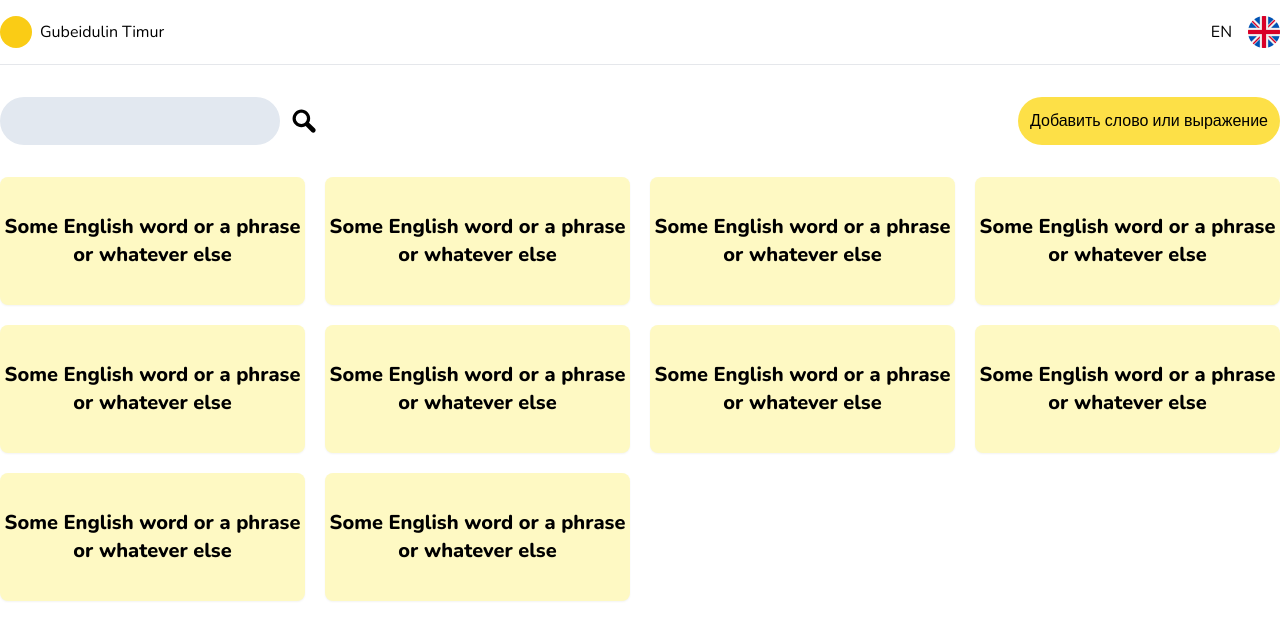
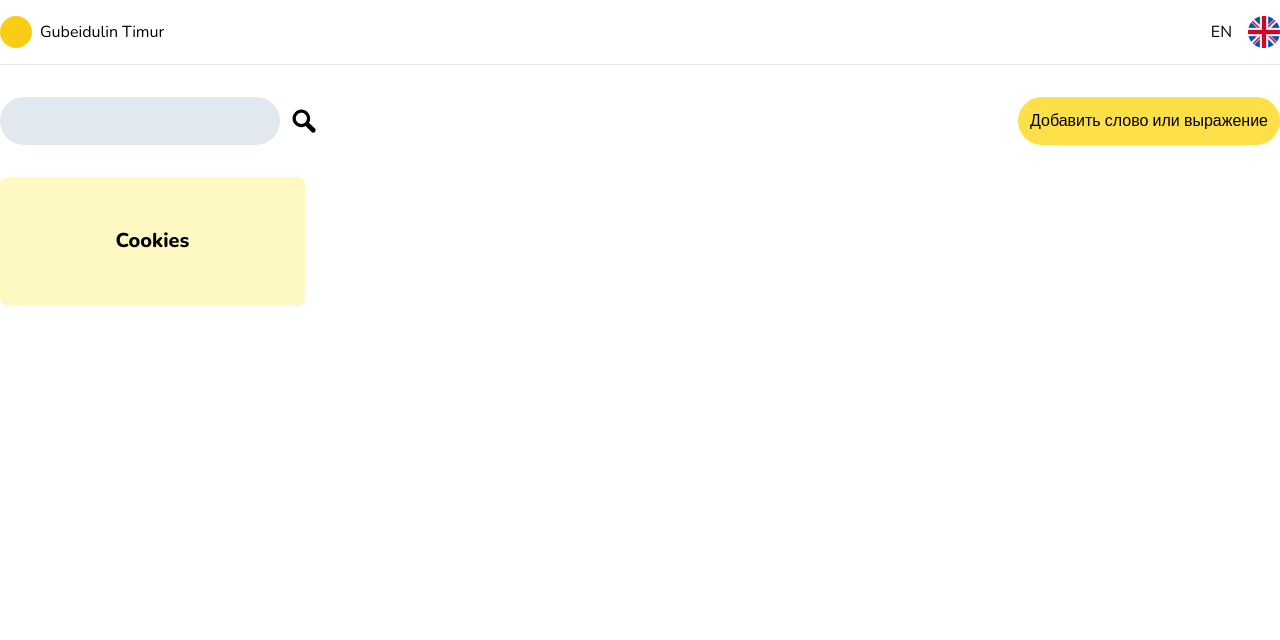
Before and after one commit to timgub3009/dict-app, a Next.js app: page / in a window 1280 px wide. Shown: the top 640 px of the page. Built offline with nearby package versions, Linux system fonts and the light colour scheme.

Commit message:
toggler on card done

```diff
--- a/next.config.js
+++ b/next.config.js
@@ -1,4 +1,8 @@
 /** @type {import('next').NextConfig} */
-const nextConfig = {}
+const nextConfig = {
+    experimental: {
+        serverActions: true,
+    }
+}
 
 module.exports = nextConfig
--- a/src/app/components/Dictionary/DictTable.tsx
+++ b/src/app/components/Dictionary/DictTable.tsx
@@ -1,42 +1,11 @@
 import { prisma } from "@/db";
-import React from "react";
+import React, { useState } from "react";
+import Word from "./Word";
 
 const DictTable = () => {
-
-// const words = await prisma.newWord.findMany()
-
   return (
     <ul className="dictionary__list mt-8 grid grid-cols-4 w-full gap-5">
-      <li className="bg-yellow-100 rounded-lg transition shadow-sm hover:shadow-lg cursor-pointer h-32 flex items-center justify-center font-extrabold text-xl text-center">
-        Some English word or a phrase or whatever else
-      </li>
-      <li className="bg-yellow-100 rounded-lg transition shadow-sm hover:shadow-lg cursor-pointer h-32 flex items-center justify-center font-extrabold text-xl text-center">
-        Some English word or a phrase or whatever else
-      </li>
-      <li className="bg-yellow-100 rounded-lg transition shadow-sm hover:shadow-lg cursor-pointer h-32 flex items-center justify-center font-extrabold text-xl text-center">
-        Some English word or a phrase or whatever else
-      </li>
-      <li className="bg-yellow-100 rounded-lg transition shadow-sm hover:shadow-lg cursor-pointer h-32 flex items-center justify-center font-extrabold text-xl text-center">
-        Some English word or a phrase or whatever else
-      </li>
-      <li className="bg-yellow-100 rounded-lg transition shadow-sm hover:shadow-lg cursor-pointer h-32 flex items-center justify-center font-extrabold text-xl text-center">
-        Some English word or a phrase or whatever else
-      </li>
-      <li className="bg-yellow-100 rounded-lg transition shadow-sm hover:shadow-lg cursor-pointer h-32 flex items-center justify-center font-extrabold text-xl text-center">
-        Some English word or a phrase or whatever else
-      </li>
-      <li className="bg-yellow-100 rounded-lg transition shadow-sm hover:shadow-lg cursor-pointer h-32 flex items-center justify-center font-extrabold text-xl text-center">
-        Some English word or a phrase or whatever else
-      </li>
-      <li className="bg-yellow-100 rounded-lg transition shadow-sm hover:shadow-lg cursor-pointer h-32 flex items-center justify-center font-extrabold text-xl text-center">
-        Some English word or a phrase or whatever else
-      </li>
-      <li className="bg-yellow-100 rounded-lg transition shadow-sm hover:shadow-lg cursor-pointer h-32 flex items-center justify-center font-extrabold text-xl text-center">
-        Some English word or a phrase or whatever else
-      </li>
-      <li className="bg-yellow-100 rounded-lg transition shadow-sm hover:shadow-lg cursor-pointer h-32 flex items-center justify-center font-extrabold text-xl text-center">
-        Some English word or a phrase or whatever else
-      </li>
+      <Word id={"1"} word={"Cookies"} translation={"Печенье"} />
     </ul>
   );
 };
--- a/src/app/components/Dictionary/Dictionary.tsx
+++ b/src/app/components/Dictionary/Dictionary.tsx
@@ -1,4 +1,4 @@
-'use client';
+"use client";
 
 import React from "react";
 import Search from "./Search";
@@ -9,8 +9,8 @@ const Dictionary = () => {
   return (
     <section className="dictionary max-w-screen-xl mx-auto py-8 flex flex-col items-center">
       <div className=" flex items-center justify-between w-full">
-      <Search />
-      <PopupAdd />
+        <Search />
+        <PopupAdd />
       </div>
       <DictTable />
     </section>
--- a/src/app/components/Dictionary/Sidebar.tsx
+++ b/src/app/components/Dictionary/Sidebar.tsx
@@ -1,13 +1,12 @@
-"use client";
-
 import React from "react";
+import { useState } from "react";
 
 const Sidebar = () => {
 
   return (
     <aside className="h-screen">
       <form
-        action=""
+        action=''
         className="h-full flex flex-col items-center justify-center"
       >
         <input
--- /dev/null
+++ b/src/app/components/Dictionary/Word.tsx
@@ -0,0 +1,28 @@
+type WordProps = {
+  id: string;
+  word: string;
+  translation: string;
+};
+
+import React from "react";
+
+const Word = ({ id, word, translation }: WordProps) => {
+  const [isRus, setIsRus] = React.useState(false);
+
+  const toggleContent = () => {
+    if (!isRus) setIsRus(true);
+    else {
+      setIsRus(false);
+    }
+  };
+
+  return (
+    <button onClick={toggleContent}>
+      <li className="bg-yellow-100 rounded-lg transition shadow-sm hover:shadow-lg cursor-pointer h-32 flex items-center justify-center font-extrabold text-xl text-center">
+        {isRus ? translation : word}
+      </li>
+    </button>
+  );
+};
+
+export default Word;
--- a/tsconfig.json
+++ b/tsconfig.json
@@ -23,6 +23,6 @@
       "@/*": ["./src/*"]
     }
   },
-  "include": ["next-env.d.ts", "**/*.ts", "**/*.tsx", ".next/types/**/*.ts"],
+  "include": ["next-env.d.ts", "**/*.ts", "**/*.tsx", ".next/types/**/*.ts",],
   "exclude": ["node_modules"]
 }
```
Also changed, not shown: src/app/components/Dictionary/PopupAdd.tsx (+9 -7 lines), src/app/components/Dictionary/Search.tsx (+6 -3 lines), src/app/components/Header/Header.tsx (+6 -6 lines), src/app/page.tsx (+5 -3 lines).
